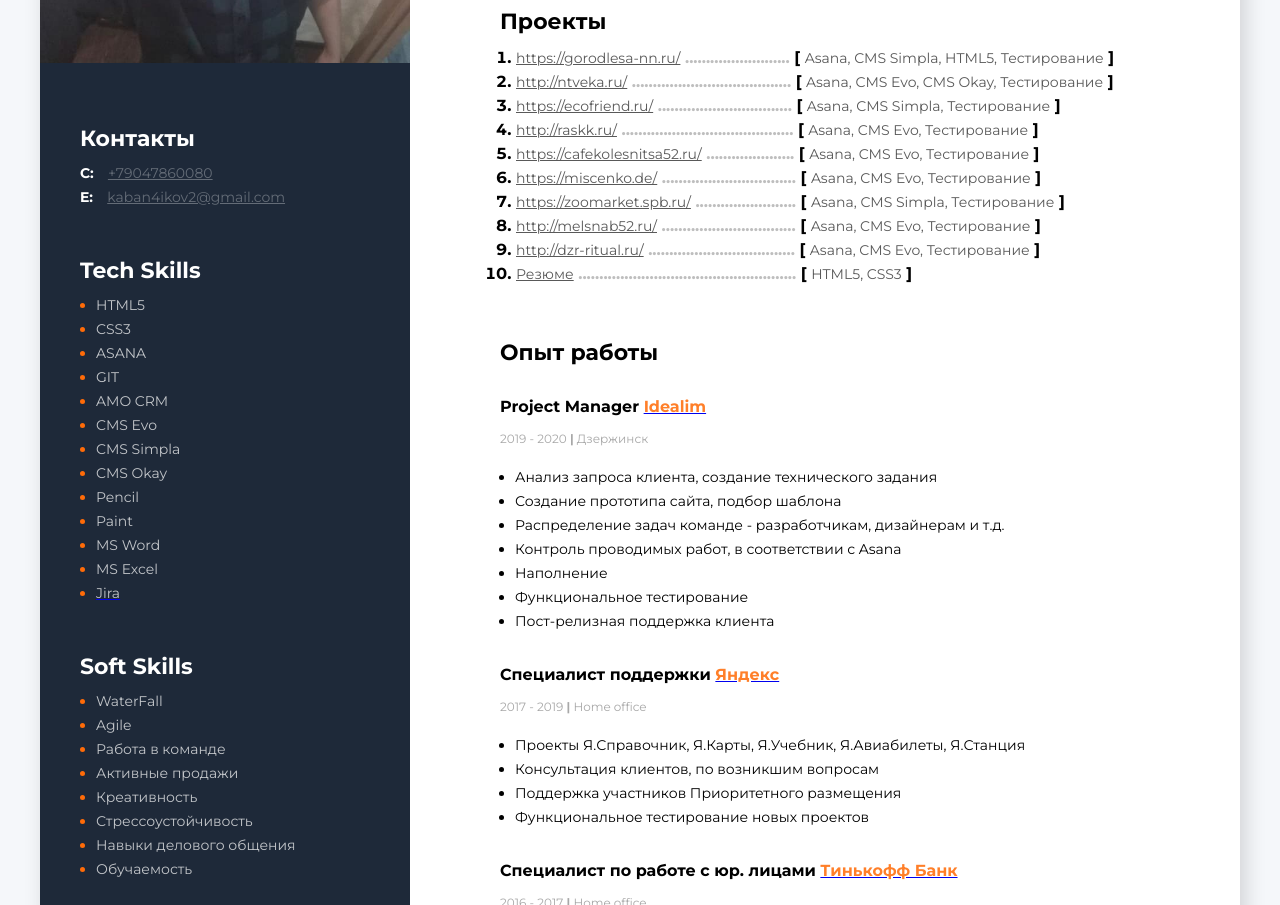
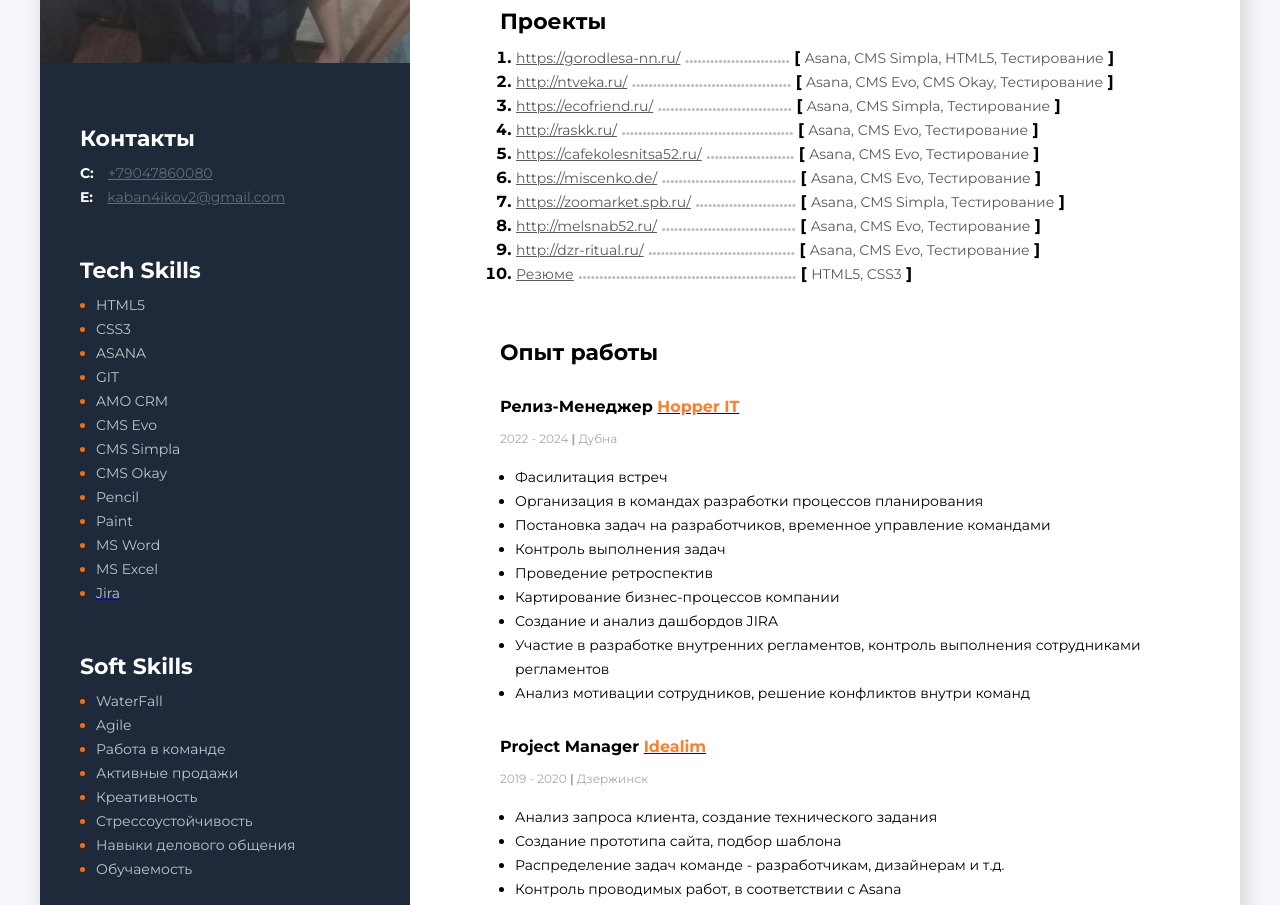
Before and after one commit to Kaban4ikoff/Kaban4ikoff.github.io, a plain HTML site: page index.html in a window 1280 px wide. Shown: the part 387-1292 px from the top of the page. Drawn offline with Linux system fonts and the light colour scheme.

Commit message:
обновление

```diff
--- a/index.html
+++ b/index.html
@@ -155,7 +155,41 @@
             <!--experience container-->
             <div>
                 <h3 class="about-me-title">Опыт работы</h3>
-                <!--company 1-->
+                 <!--company 1-->
+                <div>
+                    <h4 class="profession-title">Релиз-Менеджер <a href="https://hopper-it.ru/"><span class="company-name">Hopper IT</span></a> </h4>
+                    <span class="profession-date"> 2022 - 2024 <b>|</b> Дубна</span>
+                    <ul class="profession-duties">
+                        <li class="profession-duties-item">
+                        Фасилитация встреч
+                        </li>
+                        <li class="profession-duties-item">
+                        Организация в командах разработки процессов планирования
+                        </li>
+                        <li class="profession-duties-item">
+                        Постановка задач на разработчиков, временное управление командами
+                        </li>
+                        <li class="profession-duties-item">
+                        Контроль выполнения задач
+                        </li>
+                        <li class="profession-duties-item">
+                        Проведение ретроспектив
+                        </li>
+                        <li class="profession-duties-item">
+                        Картирование бизнес-процессов компании
+                        </li>
+                        <li class="profession-duties-item">
+                        Создание и анализ дашбордов JIRA
+                        </li>
+                         <li class="profession-duties-item">
+                        Участие в разработке внутренних регламентов, контроль выполнения сотрудниками регламентов
+                        </li>
+                        <li class="profession-duties-item">
+                        Анализ мотивации сотрудников, решение конфликтов внутри команд
+                        </li>
+                    </ul>
+                  </div>
+                <!--company 2-->
                 <div>
                     <h4 class="profession-title">Project Manager <a href="https://idealim.ru"><span class="company-name">Idealim</span></a> </h4>
                     <span class="profession-date"> 2019 - 2020 <b>|</b> Дзержинск</span>
@@ -183,7 +217,7 @@
                         </li>
                     </ul>
                 </div>
-                    <!--company 2-->
+                    <!--company 3-->
                 <div>
                         <h4 class="profession-title">Специалист поддержки <a href="https://yandex.ru"><span class="company-name">Яндекс</span></a></h4>
                         <span class="profession-date">2017 -  2019 <b>|</b> Home office</span>
@@ -202,7 +236,7 @@
                         </li>
                     </ul>
                 </div>
-                    <!--company 3-->
+                    <!--company 4-->
                 <div>
                     <h4 class="profession-title">Специалист по работе с юр. лицами <a href="https://tinkoff.ru"><span class="company-name">Тинькофф Банк</span></a></h4>
                     <span class="profession-date">2016 - 2017 <b>|</b> Home office</span>
```
